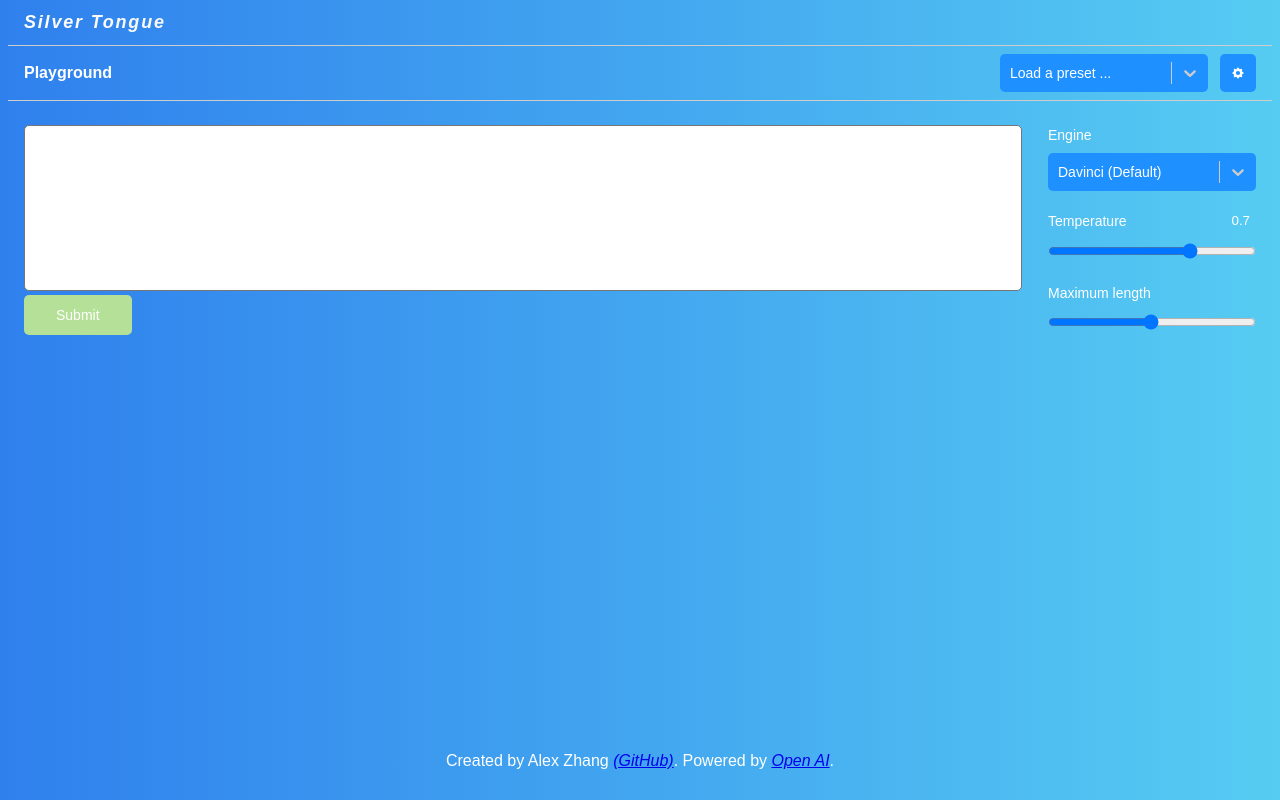
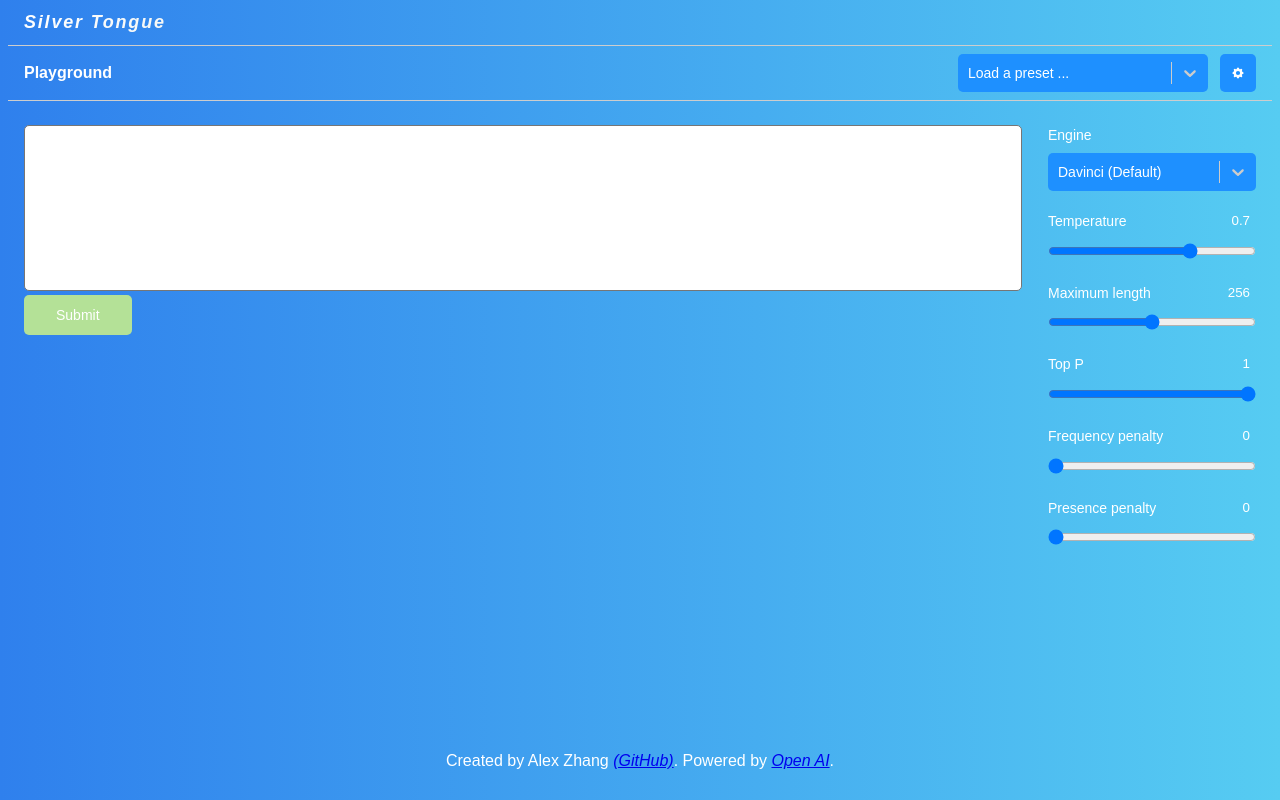
Before and after one commit to superzzp/VisualTale-AI, a React (Create React App) app: page / in a window 1280 px wide. Built offline with nearby package versions, Linux system fonts and the light colour scheme.

Commit message:
update hyperparameter UI

```diff
--- a/src/components/Selector.js
+++ b/src/components/Selector.js
@@ -8,11 +8,14 @@ function Selector (props) {
           height: 30,
           backgroundColor: 'DodgerBlue',
           color: 'white',
-          fontSize: "14px"
+          fontSize: "14px",
+          "&:hover": {
+            backgroundColor: "royalBlue"
+          }
         }),
         control: (provided) => ({
           ...provided,
-          width: 208,
+          width: props.width,
           height: 30,
           backgroundColor: 'DodgerBlue',
           color: 'white',
@@ -20,6 +23,9 @@ function Selector (props) {
           boxShadow: "none",
           borderRadius: "5px",
           fontSize: "14px",
+          "&:hover": {
+            backgroundColor: "royalBlue"
+          }
         }),
         placeholder: (defaultStyles) => ({
           ...defaultStyles,
--- a/src/utils/SelectorOptions.js
+++ b/src/utils/SelectorOptions.js
@@ -1,17 +1,18 @@
 const inputDataModel = [
-    { value: 'text-davinci-002', label: 'Davinci (Default)' },
-    { value: 'text-curie-001', label: 'Curie' },
-    { value: 'text-babbage-001', label: 'Babbage' },
-    { value: 'text-ada-001', label: 'Ada' },
+    { value: { text: 'text-davinci-002' }, label: 'Davinci (Default)' },
+    { value: { text: 'text-curie-001' }, label: 'Curie' },
+    { value: { text: 'text-babbage-001' }, label: 'Babbage' },
+    { value: { text: 'text-ada-001' }, label: 'Ada' },
 ]
 
 const promptPresets = [
-    { value: 'Write a science fiction where a famous chef opens a restaurant in space.', label: 'Write a story'},
-    { value: 'Write a three minutes speech about climate change.', label: 'Write a speech'},
-    { value: 'Write a poem about Canada.', label: 'Write a poem'},
-    { value: 'Summarize this for a second-grade student: \n\nJupiter is the fifth planet from the Sun and the largest in the Solar System. It is a gas giant with a mass one-thousandth that of the Sun, but two-and-a-half times that of all the other planets in the Solar System combined. Jupiter is one of the brightest objects visible to the naked eye in the night sky, and has been known to ancient civilizations since before recorded history. It is named after the Roman god Jupiter.[19] When viewed from Earth, Jupiter can be bright enough for its reflected light to cast visible shadows,[20] and is on average the third-brightest natural object in the night sky after the Moon and Venus.', label: 'Summarize for a 2nd grader' },
-    { value: 'Translate this into 1. French, 2. Spanish and 3. Japanese: \n\nWhat rooms do you have available?\n\n1.', label: 'English to other languages' },
-    { value: 'The following is a conversation with an AI assistant. The assistant is helpful, creative, clever, and very friendly.\n\nHuman: Hello, who are you?\nAI: I am an AI created by OpenAI. How can I help you today?\nHuman: ', label: 'Chat' },
+    { value: { text: 'Write a science fiction where a famous chef opens a restaurant in space.', param: { temp: 0.7, maxLen: 256, topP: 1, freq: 0, pres: 0 } }, label: 'Write a story' },
+    { value: { text: 'Write a three minutes speech about climate change.', param: { temp: 0.7, maxLen: 390, topP: 1, freq: 0, pres: 0 } }, label: 'Write a speech' },
+    { value: { text: 'Write a poem about Canada.', param: { temp: 0.7, maxLen: 256, topP: 1, freq: 0, pres: 0 } }, label: 'Write a poem' },
+    { value: { text: 'Summarize this for a second-grade student: \n\nJupiter is the fifth planet from the Sun and the largest in the Solar System. It is a gas giant with a mass one-thousandth that of the Sun, but two-and-a-half times that of all the other planets in the Solar System combined. Jupiter is one of the brightest objects visible to the naked eye in the night sky, and has been known to ancient civilizations since before recorded history. It is named after the Roman god Jupiter.[19] When viewed from Earth, Jupiter can be bright enough for its reflected light to cast visible shadows,[20] and is on average the third-brightest natural object in the night sky after the Moon and Venus.', param: { temp: 0.7, maxLen: 64, topP: 1, freq: 0, pres: 0 } }, label: 'Summarize for a 2nd grader' },
+    { value: { text: 'Translate this into 1. French, 2. Spanish and 3. Japanese: \n\nWhat rooms do you have available?\n\n1.', param: { temp: 0.3, maxLen: 100, topP: 1, freq: 0, pres: 0 } }, label: 'English to other languages' },
+    { value: { text: 'The following is a conversation with an AI assistant. The assistant is helpful, creative, clever, and very friendly.\n\nHuman: Hello, who are you?\nAI: I am an AI created by OpenAI. How can I help you today?\nHuman: ', param: { temp: 0.9, maxLen: 150, topP: 1, freq: 0, pres: 0.6 } }, label: 'Chat' },
+    { value: { text: 'Correct this to standard English: \n\nShe no went to the market.', param: { temp: 0, maxLen: 60, topP: 1, freq: 0, pres: 0 } }, label: 'Grammatical standard English' },
 ]
 
 export {
--- a/src/views/FunWithAI.css
+++ b/src/views/FunWithAI.css
@@ -65,6 +65,7 @@ body {
 .pg-right {
   flex: 0 0 auto;
   width: 240px;
+  height: 450px;
   position: relative;
 }
 
--- a/src/views/FunWithAI.js
+++ b/src/views/FunWithAI.js
@@ -30,6 +30,9 @@ function FunWithAI() {
   const [selectedDataModel, setDataModel] = useState('text-davinci-002');
   const [selectedTemperature, setTemperature] = useState(0.7);
   const [selectedMaxResTokenLength, setMaxResTokenLength] = useState(256);
+  const [selectedTopP, setTopP] = useState(1);
+  const [selectedFreqPenalty, setFreqPenalty] = useState(0);
+  const [selectedPresPenalty, setPresPenalty] = useState(0);
 
   // Helper functions
   function addResultToUI(currID, inputText, responseText) {
@@ -87,11 +90,16 @@ function FunWithAI() {
   }
 
   function updateDataModel(model) {
-    setDataModel(model)
+    setDataModel(model.text);
   }
 
   function updateSelectedPreset(preset) {
-    setInputText(preset)
+    setInputText(preset.text);
+    setTemperature(preset.param.temp);
+    setMaxResTokenLength(preset.param.maxLen);
+    setTopP(preset.param.topP);
+    setFreqPenalty(preset.param.freq);
+    setPresPenalty(preset.param.pres);
   }
 
   return (
@@ -102,7 +110,7 @@ function FunWithAI() {
           <h4 id="pg-title">Playground</h4>
         </div>
         <div id="pg-preset-select-container">
-            <Selector placeholderText={"Load a preset ..."} onSelectorChange={updateSelectedPreset} options={promptPresets}></Selector>
+          <Selector placeholderText={"Load a preset ..."} onSelectorChange={updateSelectedPreset} options={promptPresets} width={250}></Selector>
         </div>
         <div>
           <button className='regular-button'>
@@ -114,8 +122,7 @@ function FunWithAI() {
         <div className="pg-left">
           <form onSubmit={onTextFormSubmit}>
             <textarea className="text-area" rows="10" value={inputText} onChange={(e) => setInputText(e.target.value)}></textarea>
-            {/* <Selector placeholderText={"Data model (optional)"} onSelectorChange={updateDataModel} options={inputDataModel}></Selector> */}
-            <button disabled={loading} className={["button", "action-button"].join(" ")}  type="submit">Submit</button>
+            <button disabled={loading} className={["button", "action-button"].join(" ")} type="submit">Submit</button>
           </form>
           {/* {displayNotice ?
           <TextAnimation></TextAnimation>
@@ -138,26 +145,60 @@ function FunWithAI() {
           <div className='pg-right-content'>
             <div className='parameter-panel'>
               <div className='parameter-panel-grid'>
+                {/* Engine */}
                 <div>
                   <div className={["body-small", "control-label"].join(" ")}>Engine</div>
-                  <Selector onSelectorChange={updateDataModel} options={inputDataModel} default={inputDataModel[0]}></Selector>
+                  <Selector onSelectorChange={updateDataModel} options={inputDataModel} width={208} default={inputDataModel[0]}></Selector>
                 </div>
+                {/* Temperature */}
                 <div>
                   <div className='control-label-with-indicator'>
                     <span className={["body-small", "cli-left"].join(" ")}>Temperature</span>
-                    <input className={["cli-right", "text-input"].join(" ")} value={selectedTemperature} onChange={(e) => setTemperature(e.target.value)}></input>
+                    <input className={["cli-right", "text-input"].join(" ")} value={selectedTemperature} onChange={(e) => { var val = e.target.value; if (val >= 0 && val <= 1) { setTemperature(val) } }}></input>
                   </div>
                   <div className='control-slider-container'>
                     <input className='control-slider' type="range" min="0" max="1" step="0.01" value={selectedTemperature} onChange={(e) => setTemperature(e.target.value)}></input>
                   </div>
                 </div>
+                {/* Max length */}
                 <div>
                   <div className='control-label-with-indicator'>
-                    <span className={["body-small", "cli-left"].join(" ")}>Maximum length</span>
-                    <input className={["cli-right", "text-input"].join(" ")}></input>
+                    <span className={["body-small", "cli-left"].join(" ")} >Maximum length</span>
+                    <input className={["cli-right", "text-input"].join(" ")} value={selectedMaxResTokenLength} onChange={(e) => { var val = e.target.value; if (val >= 1 && val <= 512) { setMaxResTokenLength(val) } }}></input>
                   </div>
                   <div className='control-slider-container'>
-                    <input className='control-slider' type="range" min="1" max="100" id="myRange"></input>
+                    <input className='control-slider' type="range" min="1" max="512" step="1" value={selectedMaxResTokenLength} onChange={(e) => setMaxResTokenLength(e.target.value)}></input>
+                  </div>
+                </div>
+                {/* Top p */}
+                <div>
+                  <div className='control-label-with-indicator'>
+                    <span className={["body-small", "cli-left"].join(" ")} >Top P</span>
+                    <input className={["cli-right", "text-input"].join(" ")} value={selectedTopP} onChange={(e) => { var val = e.target.value; if (val >= 0 && val <= 1) { setTopP(val) } }}></input>
+                  </div>
+                  <div className='control-slider-container'>
+                    <input className='control-slider' type="range" min="0" max="1" step="0.01" value={selectedMaxResTokenLength} onChange={(e) => setTopP(e.target.value)}></input>
+                  </div>
+                </div>
+
+                {/* Frequency penalty */}
+                <div>
+                  <div className='control-label-with-indicator'>
+                    <span className={["body-small", "cli-left"].join(" ")} >Frequency penalty</span>
+                    <input className={["cli-right", "text-input"].join(" ")} value={selectedFreqPenalty} onChange={(e) => { var val = e.target.value; if (val >= 0 && val <= 2) { setFreqPenalty(val) } }}></input>
+                  </div>
+                  <div className='control-slider-container'>
+                    <input className='control-slider' type="range" min="0" max="2" step="0.01" value={selectedFreqPenalty} onChange={(e) => setFreqPenalty(e.target.value)}></input>
+                  </div>
+                </div>
+                {/* Presence penalty */}
+                <div>
+                  <div className='control-label-with-indicator'>
+                    <span className={["body-small", "cli-left"].join(" ")} >Presence penalty</span>
+                    <input className={["cli-right", "text-input"].join(" ")} value={selectedPresPenalty} onChange={(e) => { var val = e.target.value; if (val >= 0 && val <= 2) { setPresPenalty(val) } }}></input>
+                  </div>
+                  <div className='control-slider-container'>
+                    <input className='control-slider' type="range" min="0" max="2" step="0.01" value={selectedPresPenalty} onChange={(e) => setPresPenalty(e.target.value)}></input>
                   </div>
                 </div>
               </div>
```
